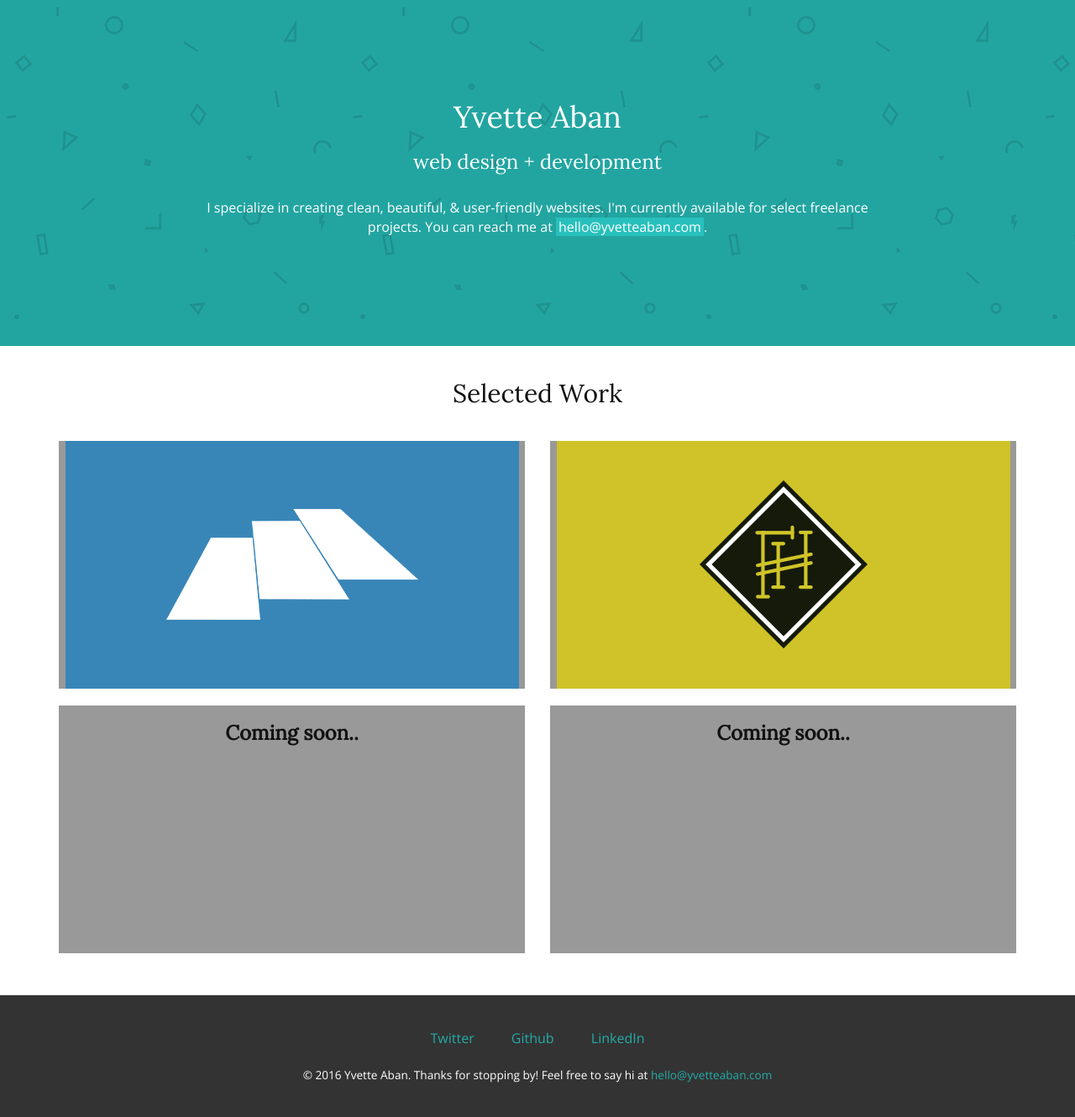
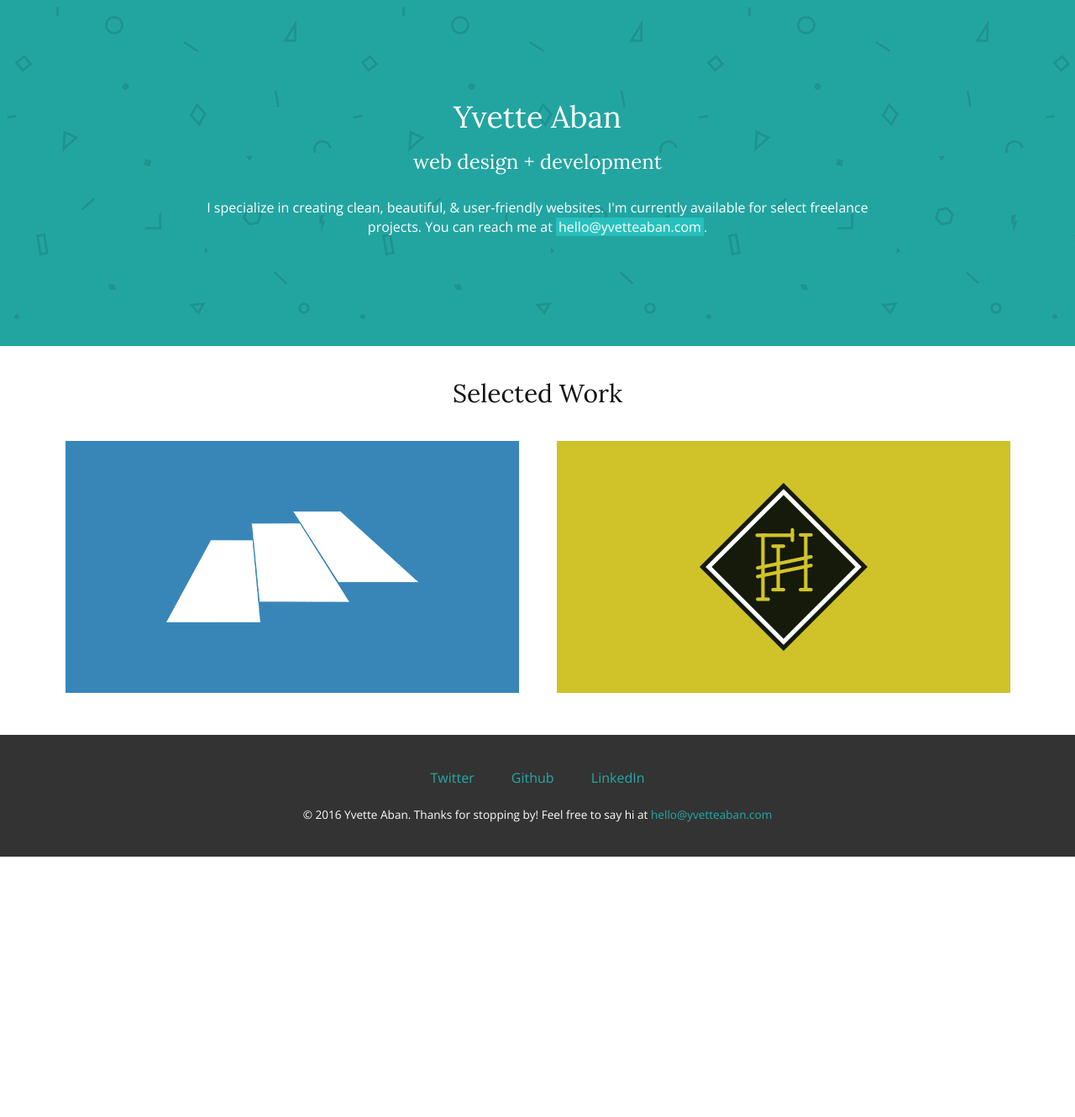
Before and after one commit to yvetteaban/yvetteaban.github.io, a Jekyll site: the page built from index.html, in a window 1280 px wide. Shown: the whole page at 84% size. Built offline with Jekyll 4.4.1, drawn with Linux system fonts in a browser that asks for light colours; after the commit the page ends 1020 px from its top, so only the background shows below that.

Commit message:
Css changes

```diff
--- a/css/main.scss
+++ b/css/main.scss
@@ -121,17 +121,17 @@ h1, h2, h3, h4, h5, h6 {
       margin-bottom: $spacing-unit;
       position: relative;
       .inner {
-        background-color: $dark-grey-lighter;
-        height: 100%;
-        min-height: 220px;
+        //background-color: $dark-grey-lighter;
+        //height: 100%;
+        //min-height: 220px;
         overflow: hidden;
         position: relative;
-        @media screen and (min-width: $on-palm){
-          min-height: 295px;
-        }
-        img {
-          @include centerer;
-        }
+        // @media screen and (min-width: $on-palm){
+        //   min-height: 295px;
+        // }
+        // img {
+        //   @include centerer;
+        // }
       }
     }
   }
--- a/index.html
+++ b/index.html
@@ -18,7 +18,7 @@ layout: default
   			<img src="assets/logo-fh.png" alt="Fine Humans logo" />
   		</div>
   	</li>
-  	<li class="col-md-6">
+<!--   	<li class="col-md-6">
   		<div class="inner">
   			<h3><strong>Coming soon..</strong></h3>
   		</div>
@@ -27,7 +27,7 @@ layout: default
   		<div class="inner">
   			<h3><strong>Coming soon..</strong></h3>
   		</div>
-  	</li>
+  	</li> -->
   </ul>
 </div>
 </div>
```
Also changed, not shown: 3 other files.
